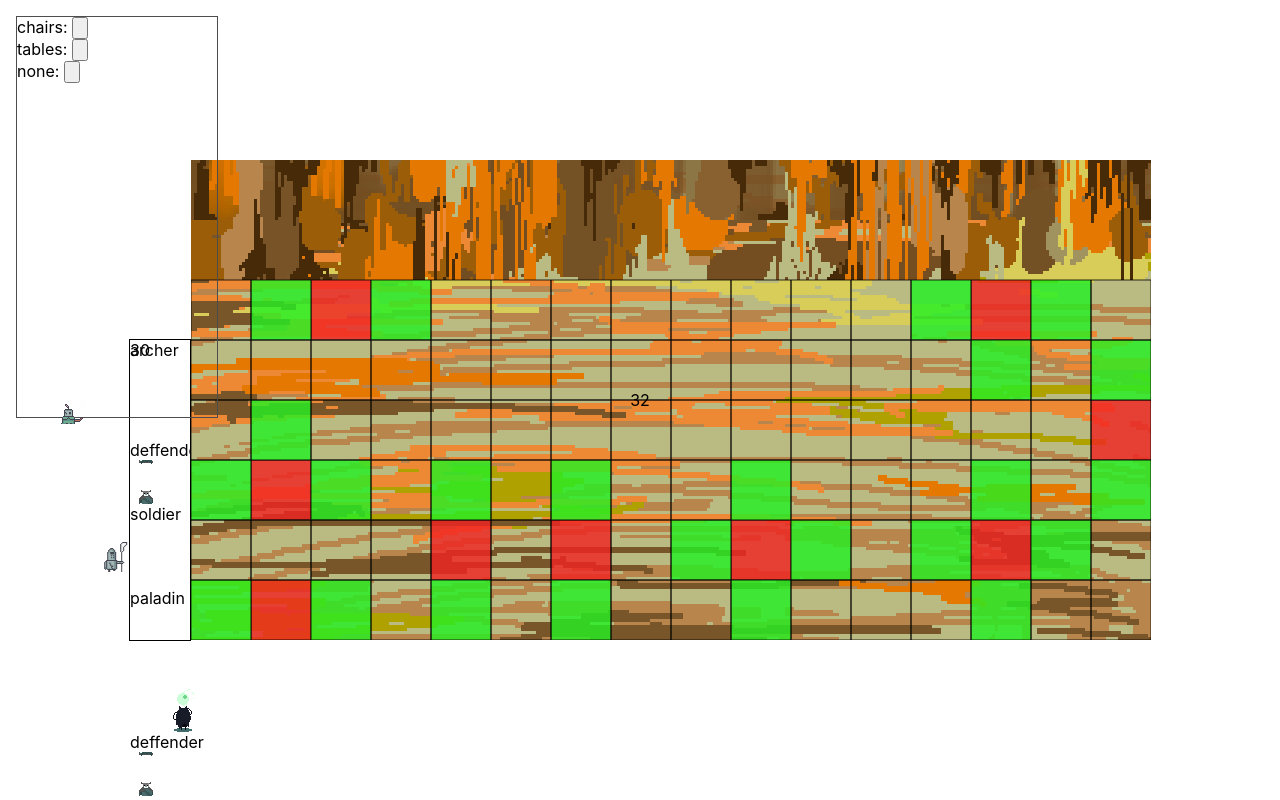
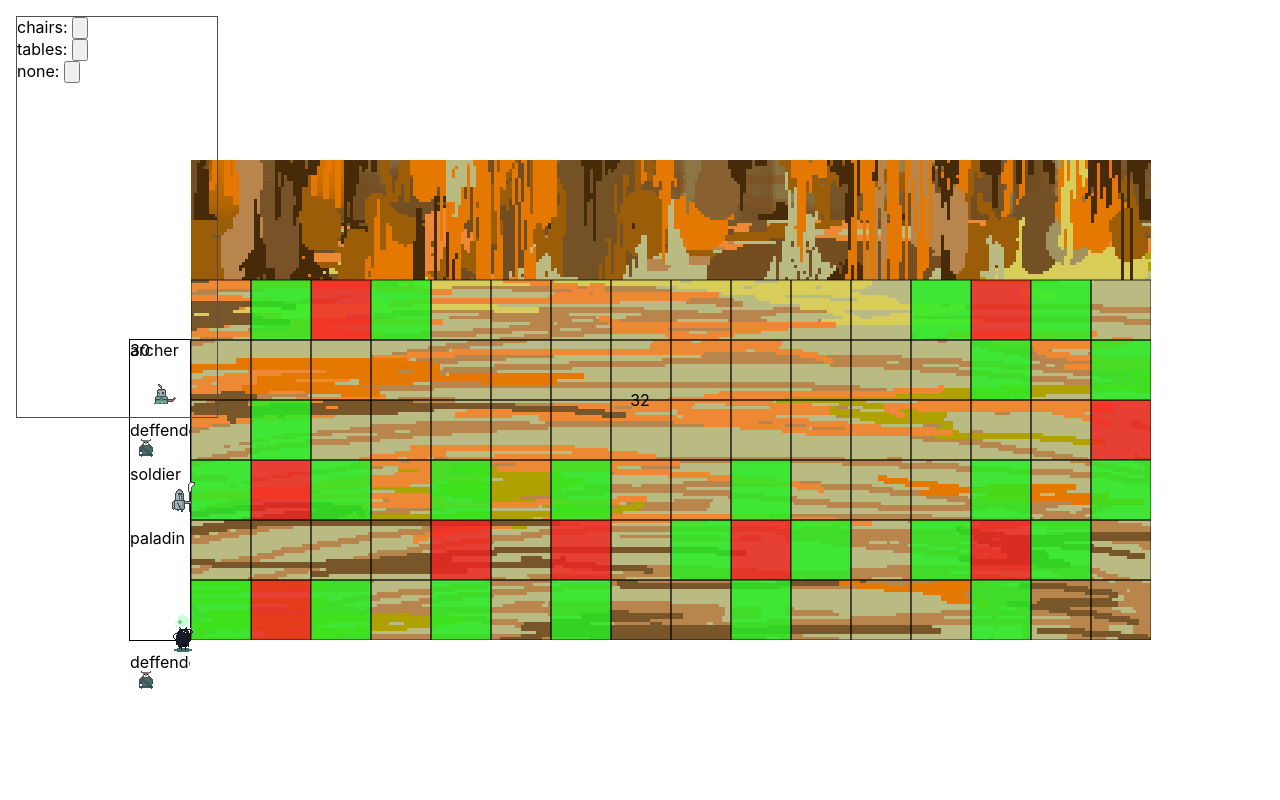
Before and after one commit to adolecumberri/the_bar, a React (Create React App) app in the folder the_bar/: page / in a window 1280 px wide. Built offline with nearby package versions, Linux system fonts and the light colour scheme.

Commit message:
animations in queue

```diff
--- a/the_bar/src/animations.css
+++ b/the_bar/src/animations.css
@@ -52,31 +52,61 @@
 }
 
 @keyFrames iddle-deffender {
-    100% {
+    /* 100% {
         background-position: 0, 176px;
-    }
+    } */
+    from {
+        transform: translate3d(0, 0px ,0)
+     }
+     to {
+        transform: translate3d(0, -100%, 0)
+     }
 }
 
 @keyFrames iddle-fencer {
-    100% {
+    /* 100% {
         background-position: 0, 115px;
-    }
+    } */
+    from {
+        transform: translate3d(0, 0px ,0)
+     }
+     to {
+        transform: translate3d(0, -100%, 0)
+     }
 }
 
 @keyFrames iddle-ninja {
-    100% {
+    /* 100% {
         background-position: 0, 108px;
-    }
+    } */
+    from {
+        transform: translate3d(0, 0px ,0)
+     }
+     to {
+        transform: translate3d(0, -100%, 0)
+     }
 }
 
 @keyFrames iddle-paladin {
-    100% {
+    /* 100% {
         background-position: 0, 1116px;
-    }
+    } */
+    from {
+        transform: translate3d(0, 0px ,0)
+     }
+     to {
+        transform: translate3d(0, -100%, 0)
+     }
 }
 
 @keyFrames iddle-sniper {
-    100% {
+    /* 100% {
         background-position:  0, 104px;
-    }
+    } */
+    from {
+        transform: translate3d(0, 0px ,0)
+     }
+     to {
+        transform: translate3d(0, -100%, 0)
+     }
 }
--- a/the_bar/src/componentes/BarEntry.tsx
+++ b/the_bar/src/componentes/BarEntry.tsx
@@ -60,20 +60,46 @@ const BarEntry: FC<barProps> = ({ crewsAtDoor }) => {
 
             let type = hero.className.toLocaleLowerCase() as keyof IImageContext;
             if (!barImgs[type]) debugger;
-            let { img, name, xSize, ySize, steps } = barImgs[type];
-if(!img){
-    debugger;
-}
+            let { img, name, xSize, ySize, steps, sheetType } = barImgs[type];
+            if (!img) {
+                debugger;
+            }
             let a = (
-                <div>
-                    {name}
-                    <div
+                <div
                     style={{
-                        width: `${xSize}px`,
-                        height: `${ySize}px`,
-                        background: `transparent url(${img.src}) 0 0 no-repeat`,
-                        animation: `iddle-${name} 1s steps(${steps}) infinite`
-                    }}  ></div>
+                        overflow: 'hidden',
+                        position: 'relative',
+                        width: `${typeof xSize === "string" ? xSize : xSize + "px"}`,
+                        height: `${typeof ySize === "string" ? ySize : ySize + "px"}`,
+                    }}>
+                    <span style={
+                        { position: "absolute", top: 0, left: 0, zIndex: 1 }
+                    }>{name}</span>
+                    <img
+                        alt="e"
+                        style={
+                            sheetType === "horizontal" ?
+                                {
+                                    height: "100%",
+                                    width: "auto",
+                                    animation: `iddle-${name} 1s steps(${steps}) infinite`,
+                                    // minHeight: height,
+                                    // minWidth: width
+                                }
+                                : {
+                                    height: "auto",
+                                    width: "100",
+                                    // overflow: "hidden",
+                                    // width: `${typeof xSize === "string" ? xSize : xSize+"px"}`,
+                                    // height: `${typeof ySize === "string" ? ySize : ySize+"px"}`,
+                                    // background: `transparent url(${img.src}) 0 0 no-repeat`,
+                                    animation: `iddle-${name} 1s steps(${steps}) infinite`,
+                                    // minHeight: height,
+                                    // minWidth: width
+                                }
+                        }
+                        src={img.src}
+                    />
                 </div>
             );
             solution.push(a);
--- a/the_bar/src/interfaces/IImageContext.ts
+++ b/the_bar/src/interfaces/IImageContext.ts
@@ -11,9 +11,10 @@ export interface IImgAnimation {
   name: string;
   animationDir?: string;
   img: HTMLImageElement;
-  xSize: number;
-  ySize: number;
+  xSize: number | string;
+  ySize: number | string;
   steps: number;
+  sheetType: 'vertical' | 'horizontal';
 }
 
 
--- a/the_bar/src/utility/context.ts
+++ b/the_bar/src/utility/context.ts
@@ -65,6 +65,7 @@ let defaultImageContext: IImageContext = {
     xSize: 32,
     ySize: 32,
     steps: 0,
+    sheetType: 'vertical',
   },
   archer: {
     name: "archer",
@@ -73,6 +74,7 @@ let defaultImageContext: IImageContext = {
     xSize: 186,
     ySize: 80,
     steps: 6,
+    sheetType: 'horizontal',
   },
   ninja: {
     name: "ninja",
@@ -81,22 +83,26 @@ let defaultImageContext: IImageContext = {
     xSize: 126,
     ySize: 27,
     steps: 4,
+    sheetType: 'vertical',
   },
   berserker: {
     name: "berserker",
     animationDir: "dwn",
     img: imgs.berserker,
     xSize: 126,
-    ySize: 29,
+    ySize: 39,
     steps: 5,
+    sheetType: 'vertical',
   },
   deffender: {
     name: "deffender",
     animationDir: "dwn",
     img: imgs.deffender,
-    xSize: 137,
+    // xSize: 137,
+    xSize: '100%',
     ySize: 44,
     steps: 4,
+    sheetType: 'vertical',
   },
   fencer: {
     name: "fencer",
@@ -105,6 +111,7 @@ let defaultImageContext: IImageContext = {
     xSize: 82,
     ySize: 23,
     steps: 5,
+    sheetType: 'vertical',
   },
   paladin: {
     name: "paladin",
@@ -112,7 +119,8 @@ let defaultImageContext: IImageContext = {
     img: imgs.paladin,
     xSize: 119,
     ySize: 124,
-    steps: 4,
+    steps: 9,
+    sheetType: 'vertical',
   },
   sniper: {
     name: "sniper",
@@ -121,6 +129,8 @@ let defaultImageContext: IImageContext = {
     xSize: 117,
     ySize: 26,
     steps: 4,
+
+    sheetType: 'vertical',
   },
   soldier: {
     name: "soldier",
@@ -129,6 +139,7 @@ let defaultImageContext: IImageContext = {
     xSize: 156,
     ySize: 64,
     steps: 7,
+    sheetType: 'horizontal',
   },
   thieve: {
     name: "thieve",
@@ -137,6 +148,8 @@ let defaultImageContext: IImageContext = {
     xSize: 64,
     ySize: 64,
     steps: 4,
+
+    sheetType: 'horizontal',
   }
 };
 
```
Also changed, not shown: the_bar/src/img/common/sniper.png.
